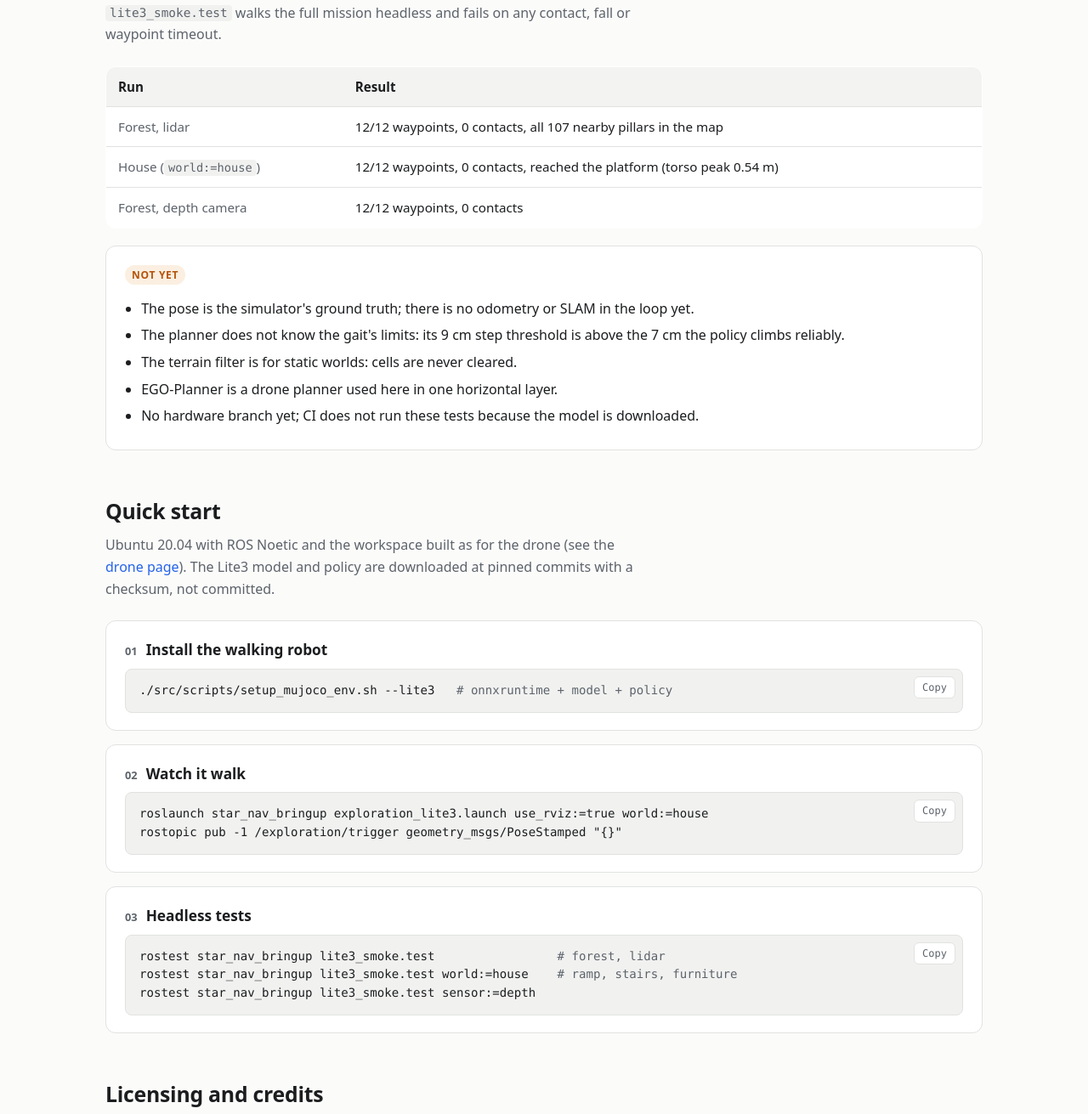
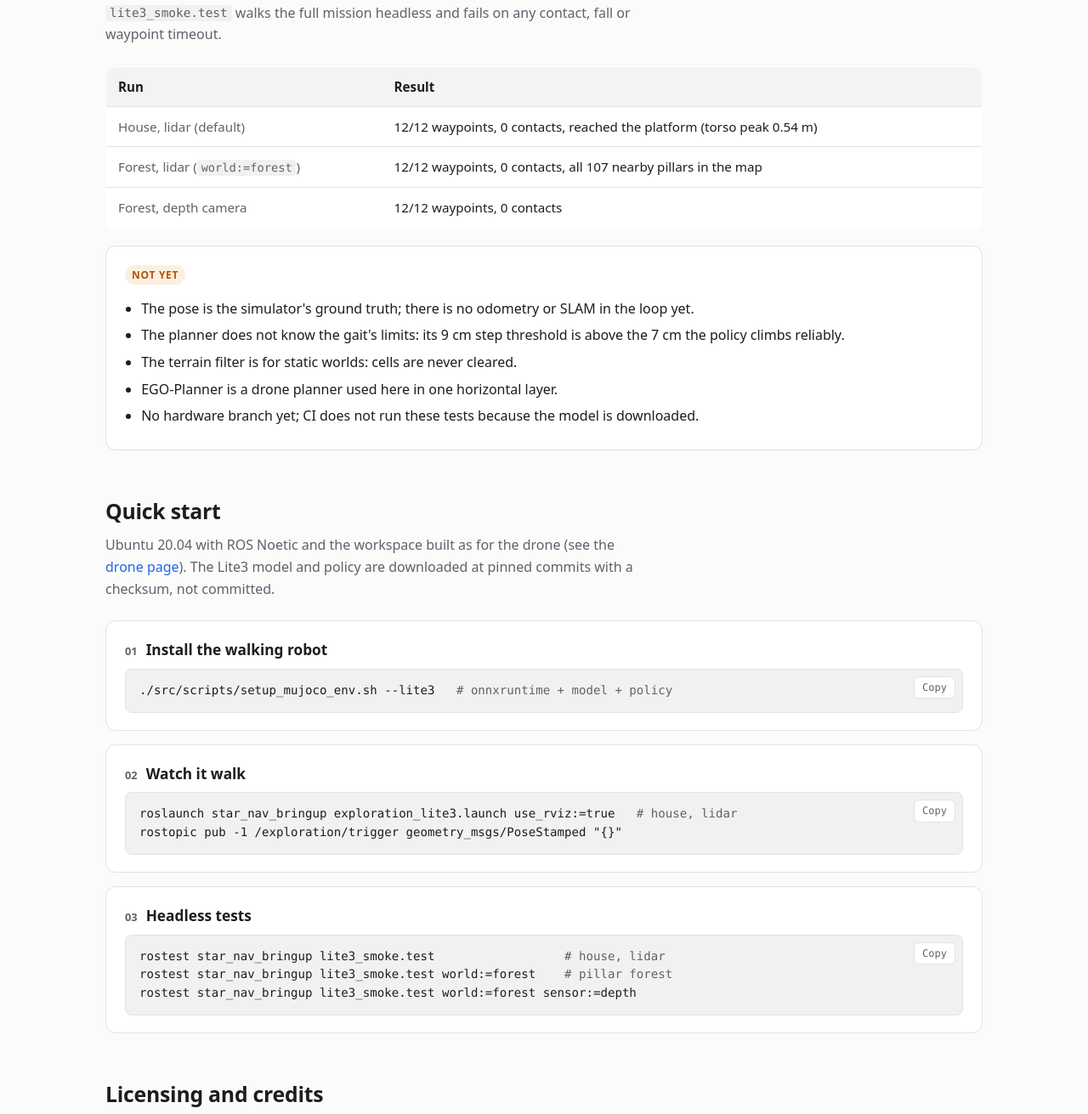
Before and after one commit to 1nrobotics/star-nav, a plain HTML site: page site/quadruped.html in a window 1280 px wide. Shown: the part 2914-4225 px from the top of the page at 85% size. Drawn offline with Linux system fonts and the light colour scheme.

Commit message:
Lite3: the house and the lidar by default
exploration_lite3.launch, lite3_smoke.test and the simulator CLI
(--robot lite3) now default to the house (ramp, platform, stairs,
furniture); the lidar already was the default. world:=forest walks the
pillar forest. Docs and the quadruped page say so; the depth camera
bypasses the terrain filter, so its commands use the forest.

Co-Authored-By: Claude Opus 5.5 <noreply@anthropic.com>
Claude-Session: https://claude.ai/code/session_011pxBfEbsqqk4SAh1BLT4Es

```diff
--- a/site/quadruped.html
+++ b/site/quadruped.html
@@ -405,8 +405,8 @@
         <table>
           <thead><tr><th>Run</th><th>Result</th></tr></thead>
           <tbody>
-            <tr><td>Forest, lidar</td><td>12/12 waypoints, 0 contacts, all 107 nearby pillars in the map</td></tr>
-            <tr><td>House (<code>world:=house</code>)</td><td>12/12 waypoints, 0 contacts, reached the platform (torso peak 0.54&nbsp;m)</td></tr>
+            <tr><td>House, lidar (default)</td><td>12/12 waypoints, 0 contacts, reached the platform (torso peak 0.54&nbsp;m)</td></tr>
+            <tr><td>Forest, lidar (<code>world:=forest</code>)</td><td>12/12 waypoints, 0 contacts, all 107 nearby pillars in the map</td></tr>
             <tr><td>Forest, depth camera</td><td>12/12 waypoints, 0 contacts</td></tr>
           </tbody>
         </table>
@@ -439,14 +439,14 @@
         </div>
         <div class="card step">
           <h3><span class="n">02</span>Watch it walk</h3>
-<pre><code>roslaunch star_nav_bringup exploration_lite3.launch use_rviz:=true world:=house
+<pre><code>roslaunch star_nav_bringup exploration_lite3.launch use_rviz:=true   <span class="c"># house, lidar</span>
 rostopic pub -1 /exploration/trigger geometry_msgs/PoseStamped "{}"</code></pre>
         </div>
         <div class="card step">
           <h3><span class="n">03</span>Headless tests</h3>
-<pre><code>rostest star_nav_bringup lite3_smoke.test                 <span class="c"># forest, lidar</span>
-rostest star_nav_bringup lite3_smoke.test world:=house    <span class="c"># ramp, stairs, furniture</span>
-rostest star_nav_bringup lite3_smoke.test sensor:=depth</code></pre>
+<pre><code>rostest star_nav_bringup lite3_smoke.test                  <span class="c"># house, lidar</span>
+rostest star_nav_bringup lite3_smoke.test world:=forest    <span class="c"># pillar forest</span>
+rostest star_nav_bringup lite3_smoke.test world:=forest sensor:=depth</code></pre>
         </div>
       </div>
     </div>
```
Also changed, not shown: 6 other files.
